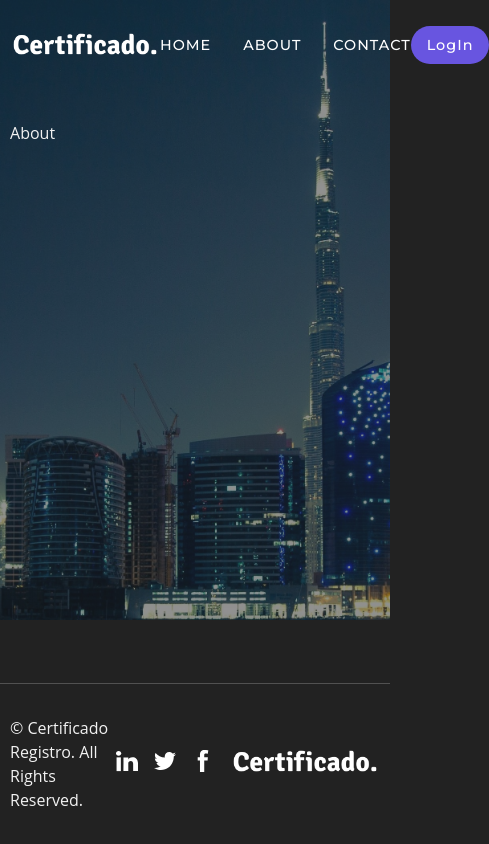
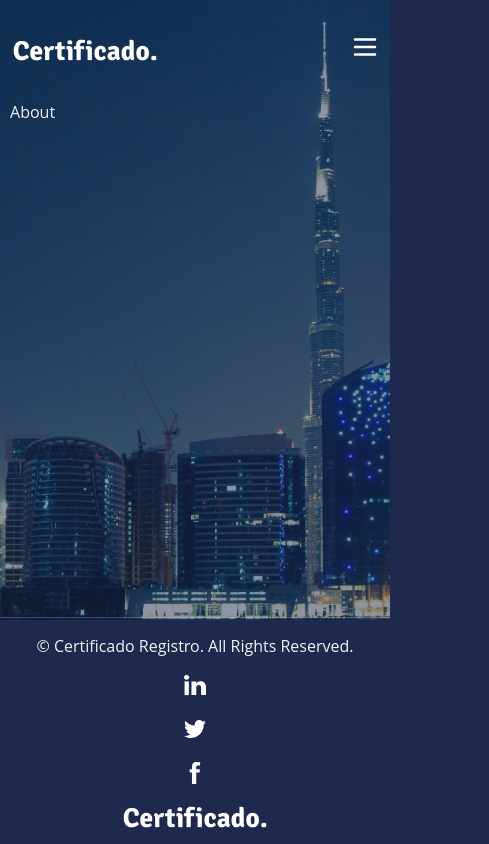
Before and after one commit to officialyash07/certificate-registration, a React (Vite) app: page /about in a window 390 px wide. Shown: the whole page, 489 px wide, since content can reach past the window. Built offline with nearby package versions, Linux system fonts and the light colour scheme.

Commit message:
Complete Responsive HomePage

```diff
--- a/src/components/Home/Features.module.css
+++ b/src/components/Home/Features.module.css
@@ -3,6 +3,7 @@
     gap: 2rem;
     justify-content: space-between;
     margin-block-start: 6rem;
+    margin-block-end: 2rem;
 }
 
 .features h3 {
@@ -30,3 +31,19 @@
 .cta a:hover {
     box-shadow: 0 0 20px #6855e099;
 }
+
+@media (max-width: 600px) {
+    .features {
+        flex-direction: column;
+        align-items: center;
+        margin-block-start: 3rem;
+    }
+
+    .features h3 {
+        text-align: center;
+    }
+
+    .cta {
+        text-align: center;
+    }
+}
--- a/src/components/Home/Hero.module.css
+++ b/src/components/Home/Hero.module.css
@@ -46,3 +46,19 @@
     box-shadow: 0px 0px 13px 1px rgba(0, 0, 0, 0.75);
     min-width: 400px;
 }
+
+@media (max-width: 768px) {
+    .hero {
+        grid-template-columns: 1fr;
+    }
+
+    .heroContent {
+        margin-block-start: 0;
+        margin-block-end: 2rem;
+        text-align: center;
+    }
+
+    .heroImg img {
+        min-width: 100%;
+    }
+}
--- a/src/components/Layout/Footer.module.css
+++ b/src/components/Layout/Footer.module.css
@@ -33,3 +33,22 @@
 .logo img {
     max-width: 150px;
 }
+
+@media (max-width: 600px) {
+    .footer {
+        flex-direction: column;
+        align-items: center;
+        padding-block: 1rem;
+    }
+
+    .socialLinks {
+        margin-block-start: 1rem;
+    }
+}
+
+@media (max-width: 390px) {
+    .socialLinks {
+        flex-direction: column;
+        align-items: center;
+    }
+}
--- a/src/components/Layout/Header.jsx
+++ b/src/components/Layout/Header.jsx
@@ -1,10 +1,19 @@
+import React, { useState } from "react";
+import logoImg from "../../assets/logo.png";
 import classes from "./Header.module.css";
-
-import logoImg from "../../assets/logo.png";
 
 import { Link, NavLink } from "react-router";
 
+import menuIcon from "../../assets/icons/menu.svg";
+import closeIcon from "../../assets/icons/close.svg";
+
 const Header = () => {
+    const [isNavOpen, setIsNavOpen] = useState(false);
+
+    const handleToggleMenu = () => {
+        setIsNavOpen((prevState) => !prevState);
+    };
+
     return (
         <header className={classes.header}>
             <div className={classes.logo}>
@@ -12,22 +21,69 @@ const Header = () => {
                     <img src={logoImg} alt="Logo of Certificado." />
                 </Link>
             </div>
-            <nav>
+            <nav className={isNavOpen ? classes.show : classes.hide}>
                 <ul>
                     <li>
-                        <NavLink to="/">home</NavLink>
+                        <NavLink
+                            className={({ isActive }) =>
+                                isActive ? classes.active : ""
+                            }
+                            to="/"
+                            end
+                            onClick={handleToggleMenu}
+                        >
+                            home
+                        </NavLink>
                     </li>
                     <li>
-                        <NavLink to="/about">about</NavLink>
+                        <NavLink
+                            className={({ isActive }) =>
+                                isActive ? classes.active : ""
+                            }
+                            to="/about"
+                            onClick={handleToggleMenu}
+                        >
+                            about
+                        </NavLink>
                     </li>
                     <li>
-                        <NavLink to="/contact">contact</NavLink>
+                        <NavLink
+                            className={({ isActive }) =>
+                                isActive ? classes.active : ""
+                            }
+                            to="/contact"
+                            onClick={handleToggleMenu}
+                        >
+                            contact
+                        </NavLink>
+                    </li>
+                    <li className={classes.conditionLink}>
+                        <div className={classes.navcta}>
+                            <Link to="/login" onClick={handleToggleMenu}>
+                                LogIn
+                            </Link>
+                        </div>
                     </li>
                 </ul>
             </nav>
             <div className={classes.cta}>
                 <Link to="/login">LogIn</Link>
             </div>
+            {isNavOpen && (
+                <div
+                    className={classes.overlay}
+                    onClick={handleToggleMenu}
+                ></div>
+            )}
+
+            <div className={classes.hamBtn}>
+                <button type="button" onClick={handleToggleMenu}>
+                    <img
+                        src={isNavOpen ? closeIcon : menuIcon}
+                        alt="Ham menu icon"
+                    />
+                </button>
+            </div>
         </header>
     );
 };
--- a/src/components/Layout/Header.module.css
+++ b/src/components/Layout/Header.module.css
@@ -42,3 +42,99 @@
 .cta a:hover {
     box-shadow: 0 0 20px #6855e099;
 }
+
+.header nav ul a:hover {
+    color: #c2b27d;
+    transition: 0.2s ease-in;
+}
+
+.header nav ul a.active {
+    color: #c2b27d;
+    text-decoration: underline;
+    text-underline-offset: 10px;
+}
+
+.hamBtn {
+    display: none;
+    z-index: 99999;
+}
+
+.hamBtn button {
+    background-color: transparent;
+    outline: none;
+    border: none;
+}
+
+.header nav ul .conditionLink {
+    display: none;
+}
+
+.header nav ul .navcta a {
+    padding-inline: 1rem;
+    border-radius: 20px;
+    background-color: #6855e0;
+    transition: 0.2s ease-in;
+    padding-block: 7px;
+    text-transform: capitalize;
+}
+
+.header nav ul .navcta a:hover {
+    box-shadow: 0 0 20px #6855e099;
+    color: #ffffff;
+}
+
+@media (max-width: 600px) {
+    .hamBtn {
+        display: block;
+    }
+
+    .header nav {
+        position: absolute;
+        width: 100vw;
+        top: 0;
+        left: 0;
+        transition: transform 0.3s ease-in-out;
+        z-index: 9;
+    }
+
+    .header nav ul {
+        display: flex;
+        flex-direction: column;
+        align-items: center;
+        gap: 2rem;
+        padding-block-start: 6rem;
+        padding-block-end: 2rem;
+        background-color: #0c101dbb;
+        backdrop-filter: blur(10px);
+        top: 100%;
+        left: 0;
+    }
+
+    .header nav ul .conditionLink {
+        display: block;
+    }
+
+    .cta {
+        display: none;
+    }
+
+    .show {
+        transform: translateY(0);
+        box-shadow: 0px 0px 13px 1px rgba(0, 0, 0, 0.75);
+    }
+
+    .hide {
+        transform: translateY(-100%);
+    }
+
+    .overlay {
+        position: fixed;
+        top: 0;
+        left: 0;
+        width: 100vw;
+        height: 100vh;
+        background-color: rgba(0, 0, 0, 0.5);
+        backdrop-filter: blur(5px);
+        z-index: 2;
+    }
+}
--- a/src/components/Layout/Layout.module.css
+++ b/src/components/Layout/Layout.module.css
@@ -10,7 +10,6 @@
     width: 100%;
     margin-inline: auto;
     padding-inline: 10px;
-    padding-block: 2rem;
     padding-block-end: 1rem;
     flex: 1;
 }
--- a/src/index.css
+++ b/src/index.css
@@ -16,7 +16,7 @@ html {
 
 body {
     line-height: 1.5;
-    background-color: #222222;
+    background-color: #1e294d;
     background-size: cover;
     background-position: bottom;
     min-height: 100%;
```
Also changed, not shown: src/assets/icons/close.svg (added), src/assets/icons/menu.svg (added).
